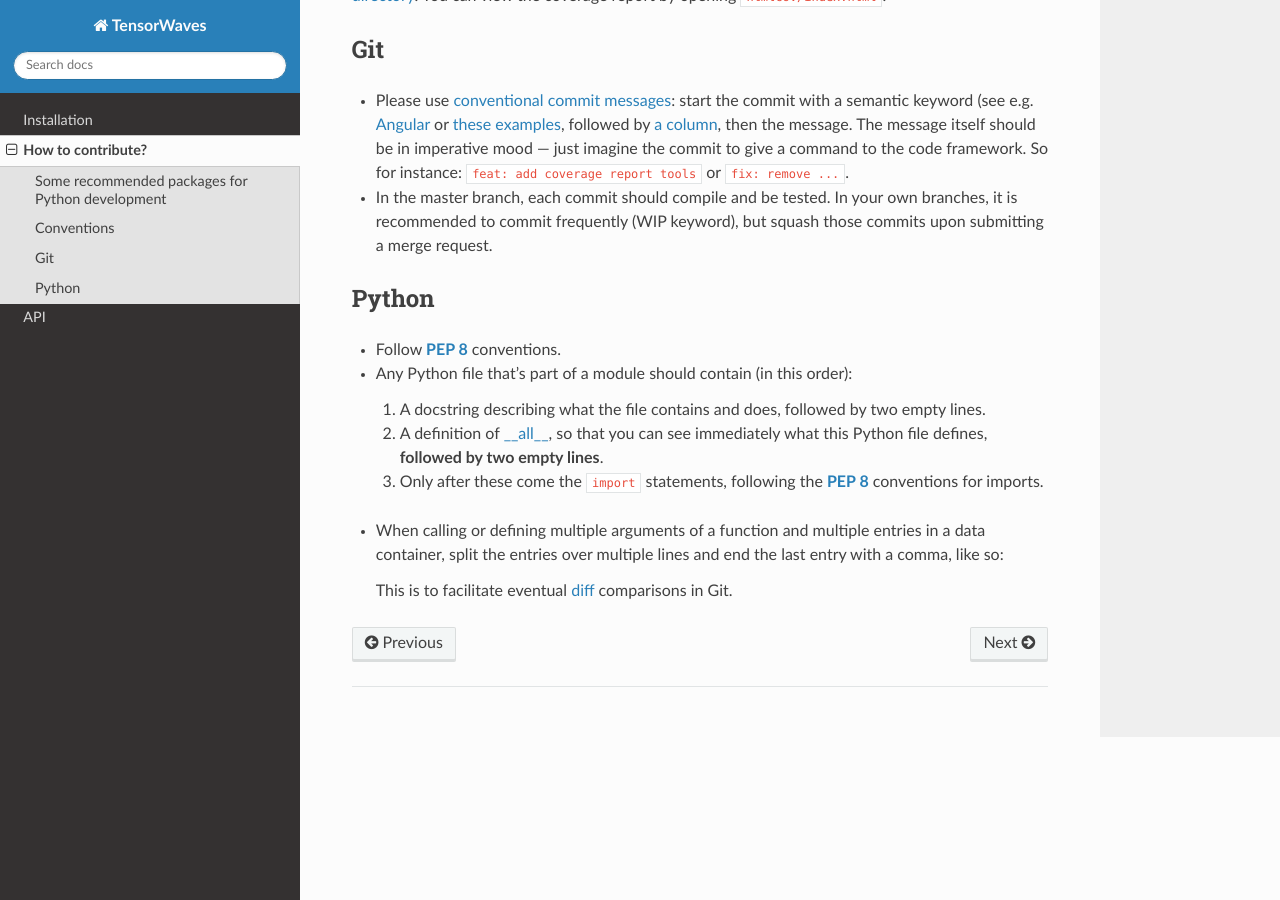
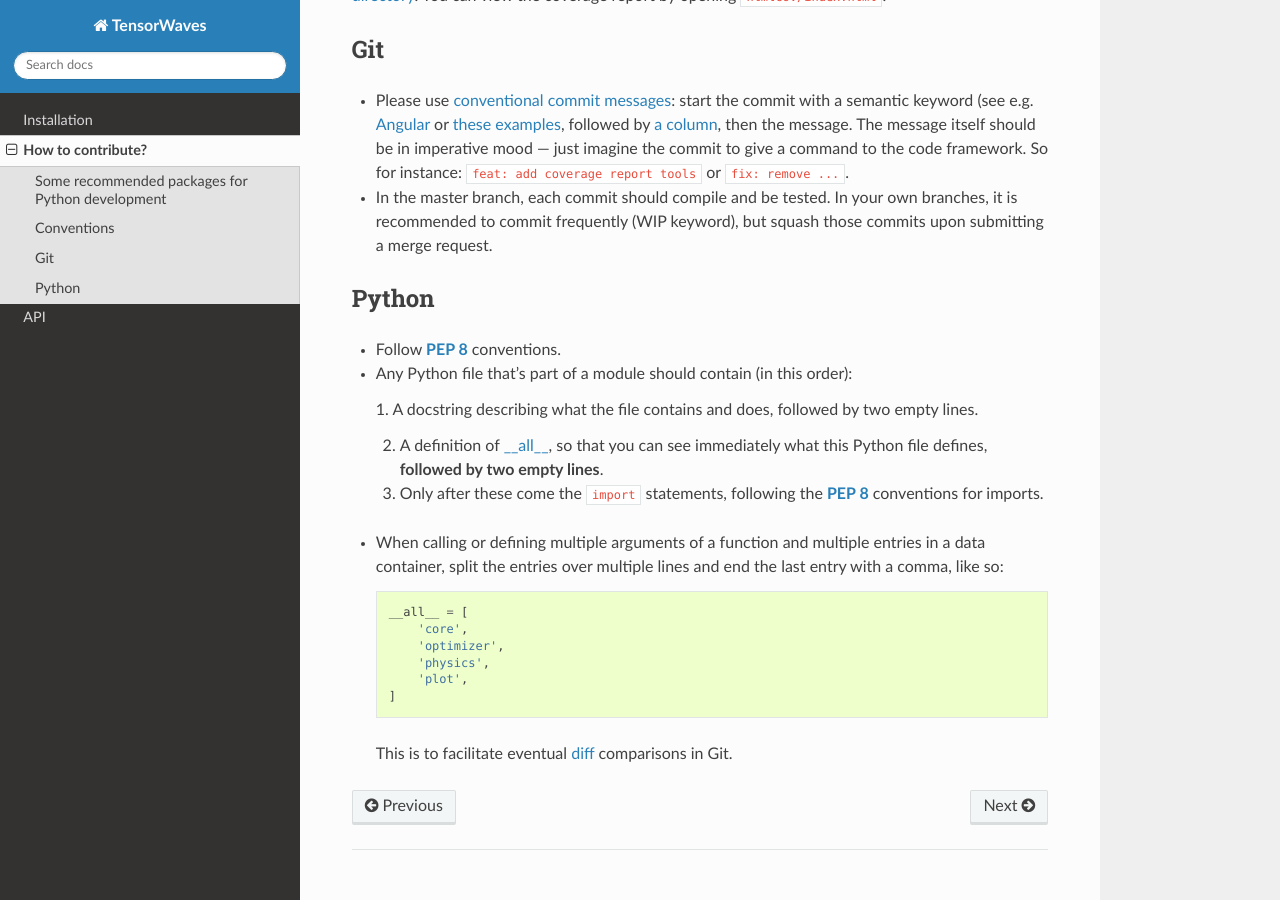
Before and after one commit to ComPWA/tensorwaves, a Sphinx documentation site: the page built from doc/contribute.rst, in a window 1280 px wide and 900 px high, scrolled down 703 px. Built offline with Sphinx 7.4.7 and the Read the Docs theme 2.0.0, drawn with Linux system fonts in a browser that asks for light colours; pages that are not in the unit, such as notebooks, are missing from menus.

Commit message:
docs: fix contribute page code-block
Also added doc8 to requirements

```diff
--- a/doc/contribute.rst
+++ b/doc/contribute.rst
@@ -4,8 +4,8 @@ How to contribute?
 Some recommended packages for Python development
 ------------------------------------------------
 
-* `pytest <https://docs.pytest.org/en/latest/>`_: Run :code:`pytest` in the main
-  folder of the repository to run all :file:`test_*.py` files
+* `pytest <https://docs.pytest.org/en/latest/>`_: Run :code:`pytest` in the
+  main folder of the repository to run all :file:`test_*.py` files
 
 * `pylint <https://www.pylint.org/>`_: Scan your code for naming conventions
   and proper use of Python
@@ -48,9 +48,8 @@ Git
 ---
 
 * Please use
-  `conventional commit messages
-  <https://www.conventionalcommits.org/>`_: start the commit with a semantic
-  keyword (see e.g. `Angular
+  `conventional commit messages <https://www.conventionalcommits.org/>`_: start
+  the commit with a semantic keyword (see e.g. `Angular
   <https://github.com/angular/angular/blob/master/CONTRIBUTING.md#type>`_ or
   `these examples <https://seesparkbox.com/foundry/semantic_commit_messages>`_,
   followed by `a column <https://git-scm.com/docs/git-interpret-trailers>`_,
@@ -69,7 +68,8 @@ Python
 
 * Any Python file that's part of a module should contain (in this order):
 
-  1. A docstring describing what the file contains and does, followed by two empty lines.
+  1. A docstring describing what the file contains and does, followed by two
+  empty lines.
 
   2. A definition of `__all__
      <https://docs.python.org/3/tutorial/modules.html#importing-from-a-package>`_,
@@ -79,9 +79,11 @@ Python
   3. Only after these come the :code:`import` statements, following the
      :pep:`8` conventions for imports.
 
-* When calling or defining multiple arguments of a function and multiple entries in a data container, split the entries over multiple lines and end the last entry with a comma, like so:
+* When calling or defining multiple arguments of a function and multiple
+  entries in a data container, split the entries over multiple lines and end the
+  last entry with a comma, like so:
 
-  .. code-block: python
+  .. code-block:: python
 
     __all__ = [
         'core',
--- a/doc/requirements.txt
+++ b/doc/requirements.txt
@@ -1,3 +1,4 @@
+doc8==0.8.0
 sphinx==2.4.4
 sphinx-autodoc-typehints==1.10.3
 sphinx_rtd_theme
```
